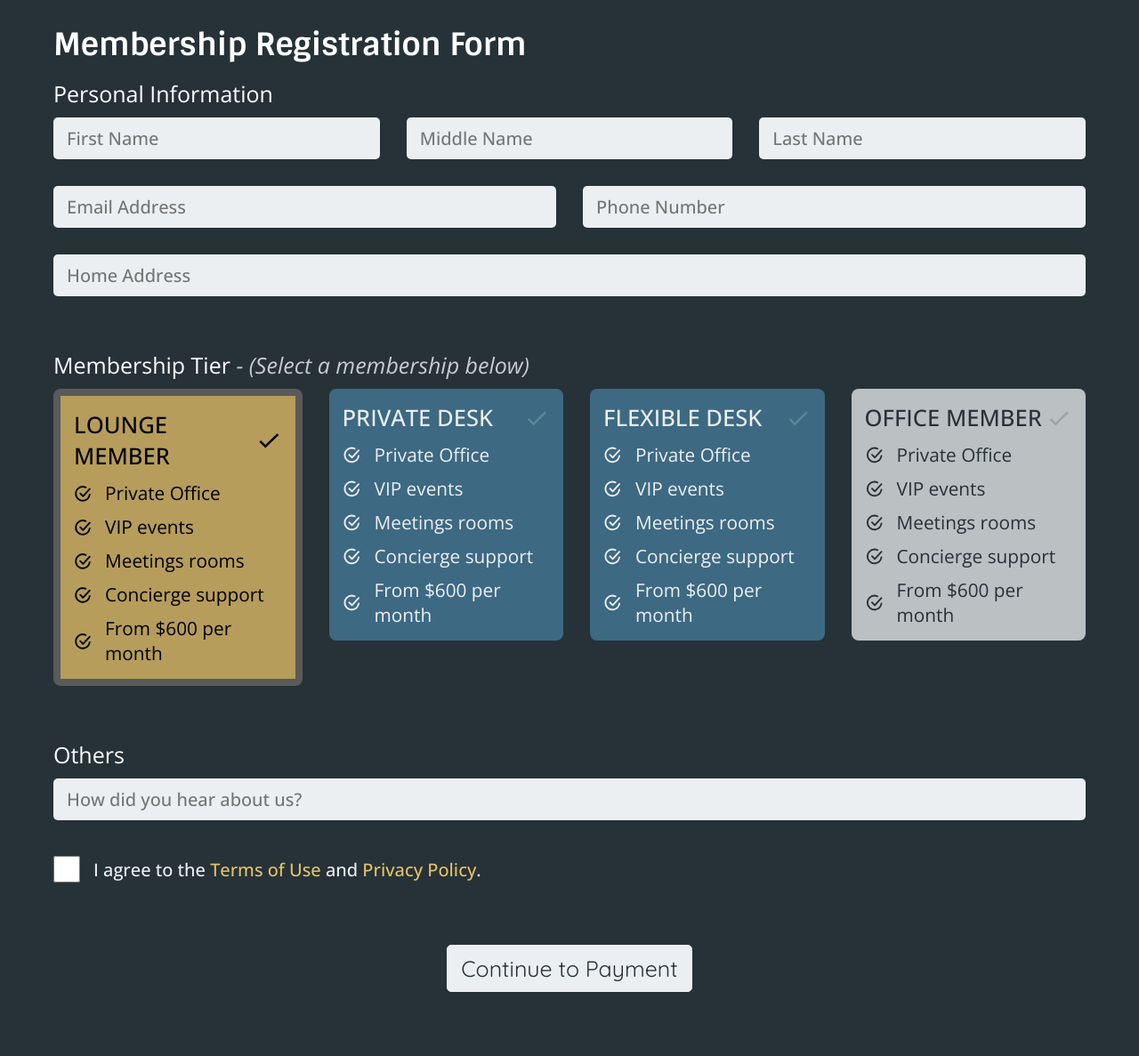
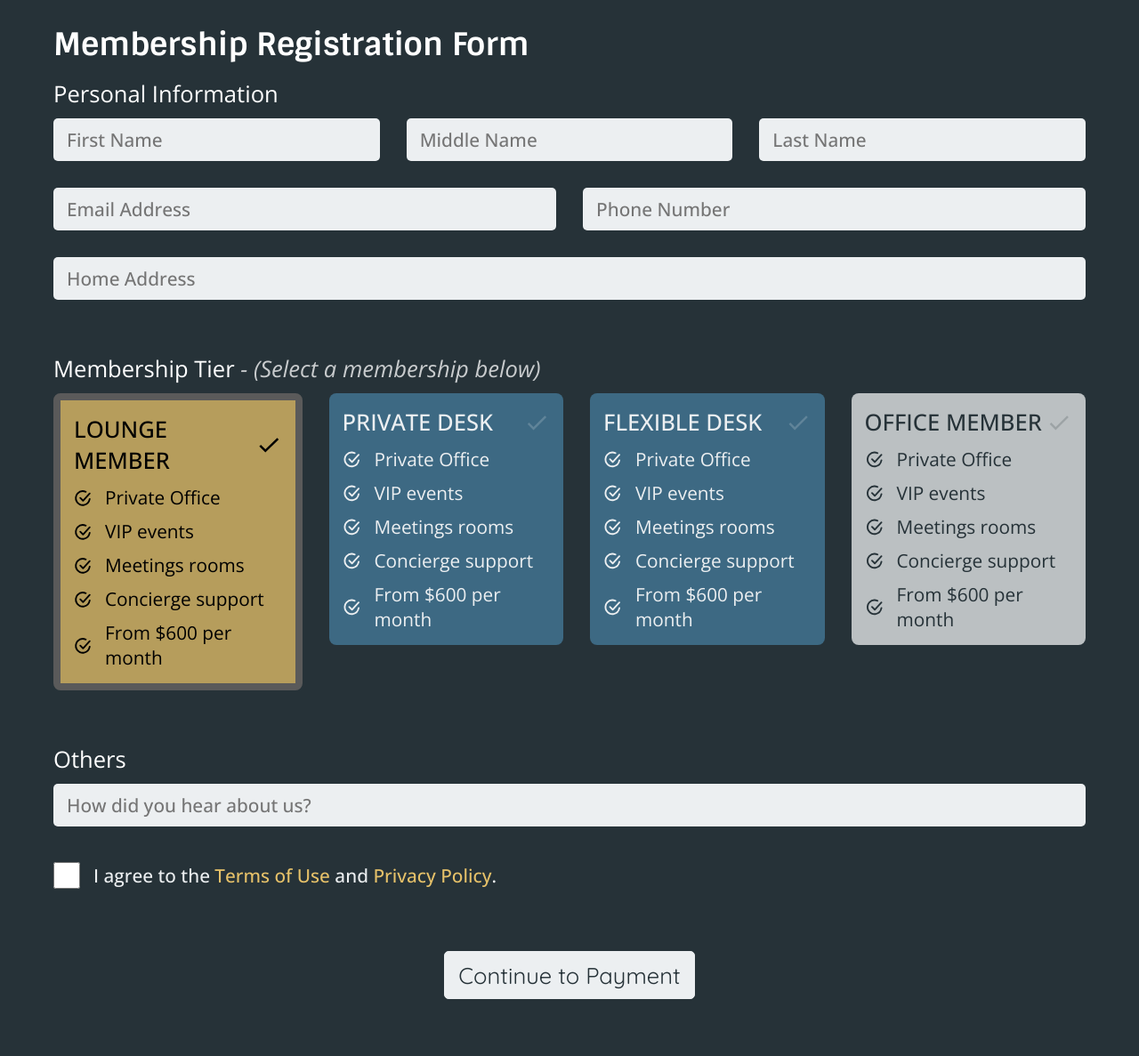
Before and after one commit to olamstevy/closetohome, a plain HTML site: page reg.html in a window 1280 px wide. Shown: the part 113-1300 px from the top of the page at 89% size. Drawn offline with nearby package versions, Linux system fonts and the light colour scheme.

Commit message:
responsive reg

```diff
--- a/css/global.css
+++ b/css/global.css
@@ -503,12 +503,6 @@ nav .signup_btn {
     flex-direction: column;
   }
 
-  .fields_row input {
-    /* width: calc(100% - 75px); */
-    /* width: 90%; */
-    align-self: stretch;
-  }
-
   .contact_section_cont .contact_cont {
     flex-wrap: wrap;
   }
--- a/css/reg.css
+++ b/css/reg.css
@@ -15,7 +15,7 @@ nav ul li:nth-child(2) {
   align-self: stretch;
   color: #fff;
   font-family: "Sintony";
-  font-size: 35px;
+  font-size: 2.2rem;
   font-style: normal;
   font-weight: 700;
   line-height: normal;
@@ -42,7 +42,7 @@ nav ul li:nth-child(2) {
   flex: 1 0 0;
   color: #fff;
   font-family: "Open Sans";
-  font-size: 25px;
+  font-size: 1.6rem;
   font-style: normal;
   font-weight: 400;
   line-height: normal;
@@ -71,7 +71,7 @@ nav ul li:nth-child(2) {
   background: #eceff1;
   color: #263238;
   font-family: "Open Sans";
-  font-size: 20px;
+  font-size: 1.3rem;
   font-style: normal;
   font-weight: 500;
   line-height: normal;
@@ -94,7 +94,6 @@ nav ul li:nth-child(2) {
 
 .membership_cont .form_subtitle span {
   color: #fff;
-  /* font-size: 18px; */
   font-style: italic;
   font-weight: 300;
   opacity: 75%;
@@ -133,7 +132,7 @@ nav ul li:nth-child(2) {
 .terms_con_row label {
   color: #eceff1;
   font-family: "Open Sans";
-  font-size: 20px;
+  font-size: 1.3rem;
   font-style: normal;
   font-weight: 500;
   line-height: normal;
@@ -152,9 +151,17 @@ nav ul li:nth-child(2) {
   background: #eceff1;
   color: #263238;
   font-family: "Quicksand";
-  font-size: 25px;
+  font-size: 1.6rem;
   font-style: normal;
   font-weight: 400;
   line-height: normal;
   cursor: pointer;
 }
+
+@media (max-width: 768px) {
+  /* Your tablet styles here */
+
+  .fields_row input {
+    align-self: stretch;
+  }
+}
```
